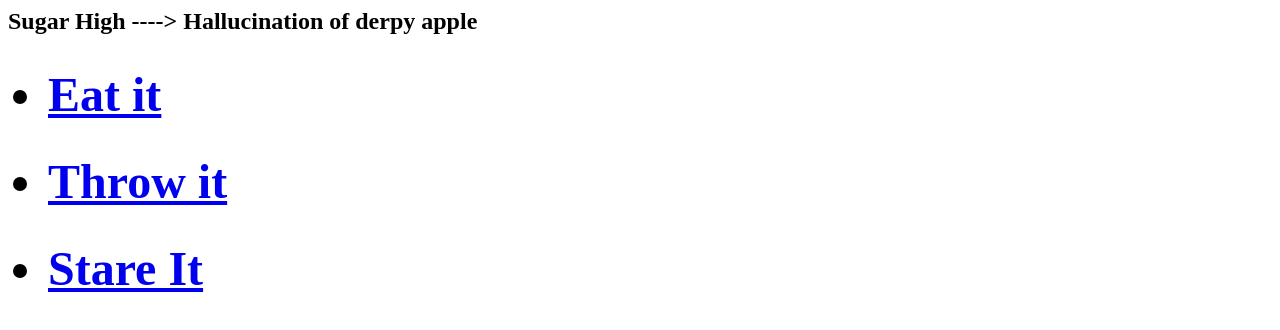
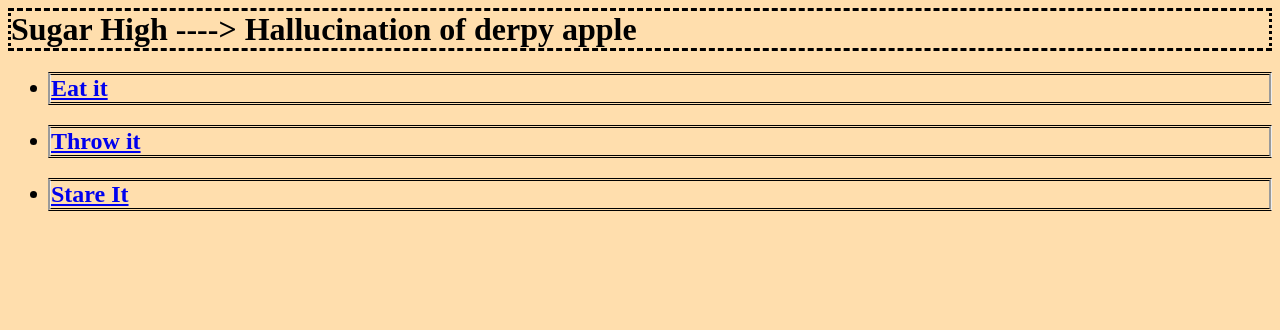
Before and after one commit to nasheeb/nasheeb.github.io, a plain HTML site: page Chocolate.html in a window 1280 px wide. Drawn offline with Linux system fonts and the light colour scheme.

Commit message:
Update Chocolate.html

```diff
--- a/Chocolate.html
+++ b/Chocolate.html
@@ -3,11 +3,16 @@
     <title>Hot Chocolate</title>
     </head>
     <body>
-    <h2>Sugar High ----> Hallucination of derpy apple
+        <style>
+            body {background-color: navajowhite}
+            h1 { border-style: dashed dotted}
+            h2 { border-style: double groove }
+        </style>
+        <h1>Sugar High ----> Hallucination of derpy apple</h1>
         <ul>
-            <h1> <li><a href="Eatit.html">Eat it</a> </li></h1>
-            <h1> <li><a href="throwit.html">Throw it</a> </li></h1>
-            <h1> <li><a href="Stare.html">Stare It</a> </li></h1>
+            <h2> <li><a href="Eatit.html">Eat it</a> </li></h2>
+            <h2> <li><a href="throwit.html">Throw it</a> </li></h2>
+            <h2> <li><a href="Stare.html">Stare It</a> </li></h2>
         </ul>
     </body>
 </html>
```
